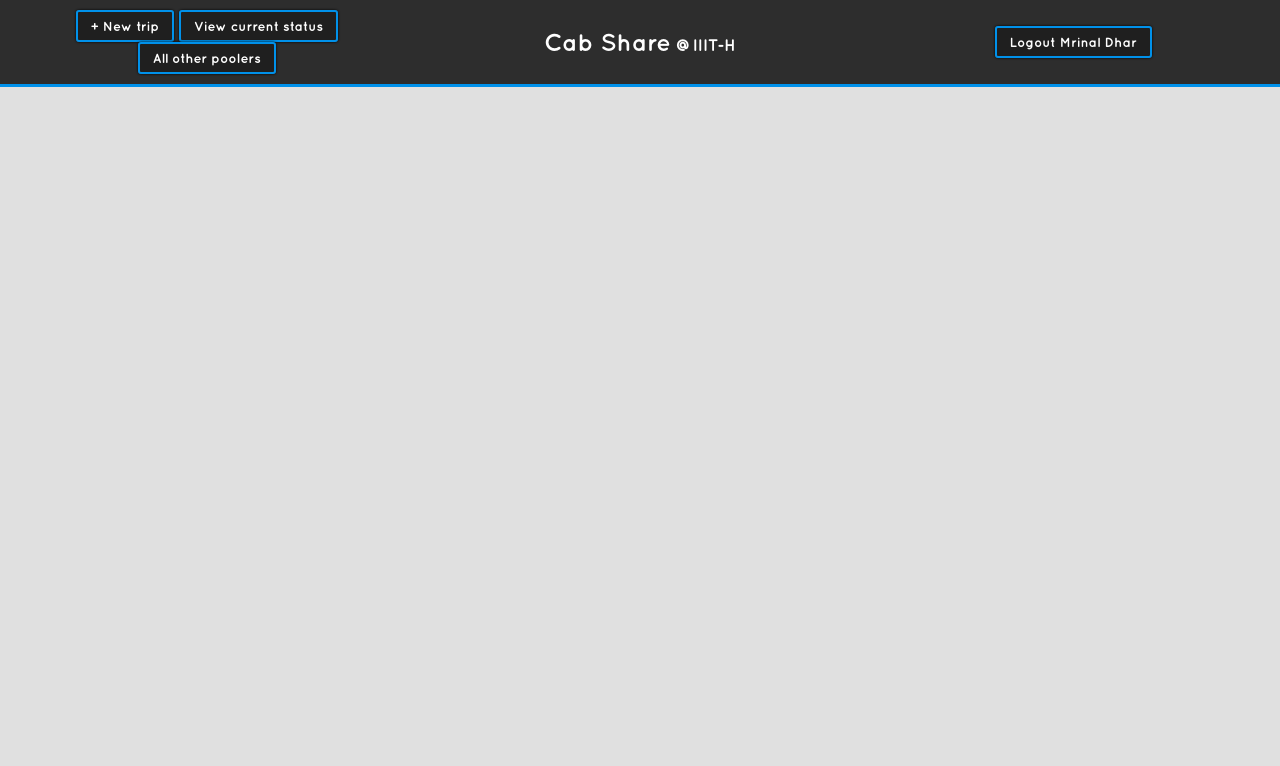
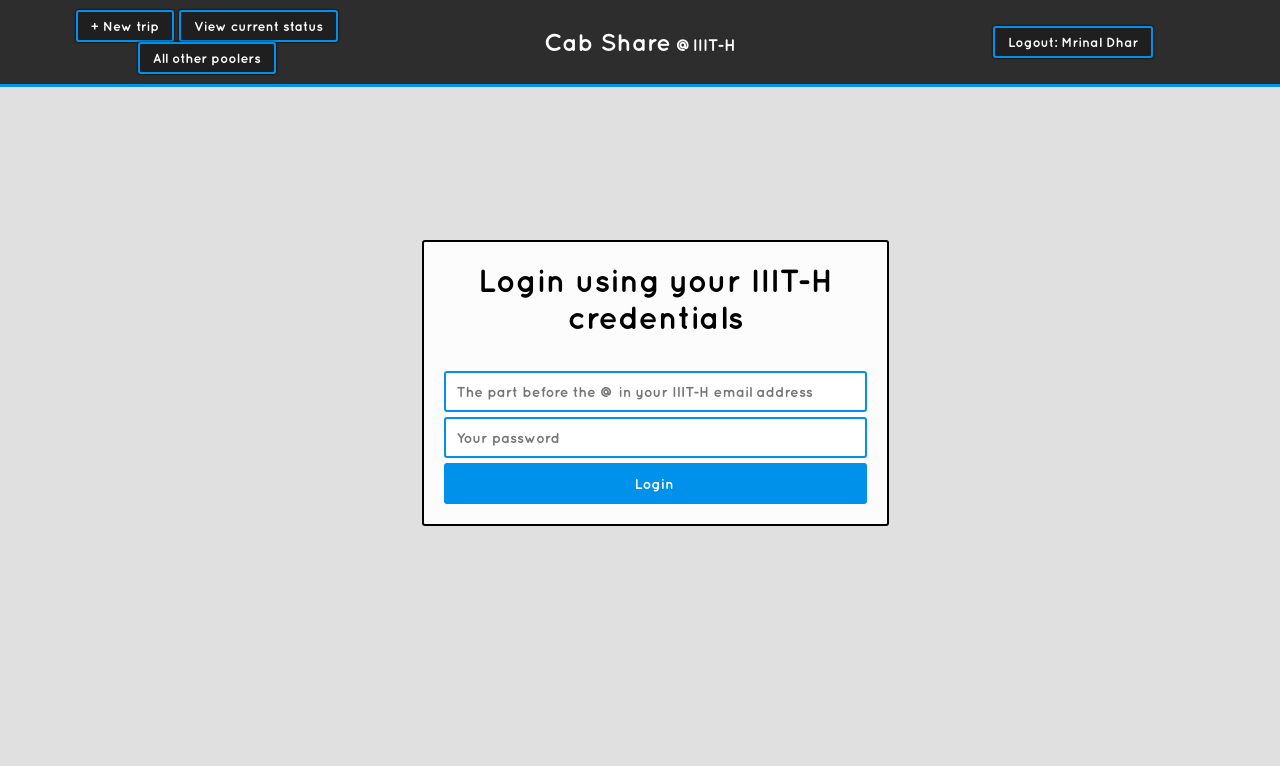
Before and after one commit to mrinaldhar/CabShare, a PHP site: page / in a window 1280 px wide. Shown: the top 766 px of the page. Run offline with PHP 8.4, Linux system fonts and the light colour scheme.

Commit message:
Basic login page ready

```diff
--- /dev/null
+++ b/css/amogh.txt
@@ -0,0 +1 @@
+Email script
--- /dev/null
+++ b/css/global.css
@@ -0,0 +1,99 @@
+@font-face {
+	src: url('../fonts/myriadl.otf');
+	font-family: myriadl;
+}
+@font-face {
+	src: url('../fonts/quickbold.otf');
+	font-family: quickbold;
+}
+body {
+	padding: 0;
+	margin: 0;
+	overflow: none;
+	font-family: myriadl;
+	background-color: #e0e0e0;
+}
+.footer {
+	position: fixed;
+	bottom: 0px;
+	left: 0px;
+	width: 100%;
+	text-align: center;
+	font-family: quickbold;
+	background-color: rgba(0,0,0,0.8);
+	padding-top: 7px;
+	padding-bottom: 7px;
+	color: white;
+	/*box-shadow: 0 0 1px black;*/
+	border-top: 3px solid black;
+	font-size: 0.9em;
+}
+.footer a {
+	color: #40C4FF;
+	text-decoration: none;
+}
+.footer a:hover {
+	color: #80D8FF;
+}
+.header {
+	font-family: quickbold;
+	position: fixed;
+	top: 0px;
+	width: 100%;
+	left: 0px;
+	border-bottom: 3px solid #0091EA;
+	background-color: rgba(0,0,0,0.8);
+	color: white;
+	padding: 7px;
+	padding-left: 20px;
+	padding-right: 20px;
+	text-align: center;
+}
+#logo_top {
+	font-size: 1.5em;
+}
+#iiith {
+	font-size: 0.7em;
+	padding-left: 5px;
+}
+.btn {
+	border: 2px solid #0091EA;
+	background-color: rgba(0,0,0,0.3);
+	border-radius: 3px;
+	padding-top: 6px;
+	padding-bottom: 6px;
+	padding-left: 13px;
+	padding-right: 13px;
+	color: white;
+	font-family: quickbold;
+	cursor: pointer;
+	box-shadow: 0 0 3px black;
+}
+.btn:hover {
+	color: #0091EA;
+	background-color: rgba(255,255,255,0.9);
+}
+.anim {
+  -o-transition:.5s;
+  -ms-transition:.5s;
+  -moz-transition:.5s;
+  -webkit-transition:.5s;
+  transition:.5s;
+}
+.container {
+	position: absolute;
+	top: 100px;
+	left: 10%;
+	width: 80%;
+	max-width: 80%;
+	border: 2px solid black;
+	padding: 20px;
+	border-radius: 3px;
+	background-color: rgba(255,255,255,0.9);
+}
+#page_title {
+	font-family: quickbold;
+	font-size: 2em;
+	display: block;
+
+}
--- a/header.php
+++ b/header.php
@@ -1,3 +1,6 @@
+<?php
+?>
+
 <table class="header">
 	<tr>
 		<td width="30%">
@@ -9,7 +12,10 @@
 <span id="logo_top">Cab Share<span id="iiith">@IIIT-H</span></span>
 		</td>
 		<td width="30%">
-			<button class="btn anim">Logout Mrinal Dhar</button>
+			<button class="btn anim">Logout: Mrinal Dhar</button>
 		</td>
 	</tr>
 </table>
+
+<?php
+?>
--- a/index.php
+++ b/index.php
@@ -2,94 +2,58 @@
 <html>
 <head>
 <title>Cab Share</title>
+<link rel="stylesheet" href="./css/global.css" />
 <style>
-@font-face {
-	src: url('./fonts/myriadl.otf');
-	font-family: myriadl;
+#login_form {
+	width: 100%;
 }
-@font-face {
-	src: url('./fonts/quickbold.otf');
+#login_form input {
+	display: block;
+	width: 100%;
+	/*padding: 10px;*/
+	padding-top: 10px;
+	padding-bottom: 10px;
+	padding-left: 10px;
+	border: 2px solid #0091EA;
+	border-radius: 3px;
 	font-family: quickbold;
+	outline-width: 0px;
+	font-size: 0.9em;
+	margin-top: 5px;
+	-webkit-box-sizing: border-box; /* Safari/Chrome, other WebKit */
+	-moz-box-sizing: border-box;    /* Firefox, other Gecko */
+	box-sizing: border-box;         /* Opera/IE 8+ */
 }
-body {
-	padding: 0;
-	margin: 0;
-	overflow: none;
-	font-family: myriadl;
-	background-color: #e0e0e0;
+#login_form input:active {
+	box-shadow: 0 0 1px black;
 }
-.footer {
-	position: fixed;
-	bottom: 0px;
-	left: 0px;
-	width: 100%;
+.submit-btn {
+	background-color: #0091EA;
+	box-shadow: 0 0 0px black;
+}
+.container {
+	left: 33%;
 	text-align: center;
-	font-family: quickbold;
-	background-color: rgba(0,0,0,0.8);
-	padding-top: 7px;
-	padding-bottom: 7px;
-	color: white;
-	/*box-shadow: 0 0 1px black;*/
-	border-top: 3px solid black;
-	font-size: 0.9em;
+	width: 33%;
+	top: 30%;
 }
-.footer a {
-	color: #40C4FF;
-	text-decoration: none;
-}
-.footer a:hover {
-	color: #80D8FF;
-}
-.header {
-	font-family: quickbold;
-	position: fixed;
-	top: 0px;
-	width: 100%;
-	left: 0px;
-	border-bottom: 3px solid #0091EA;
-	background-color: rgba(0,0,0,0.8);
-	color: white;
-	padding: 7px;
-	padding-left: 20px;
-	padding-right: 20px;
-	text-align: center;
-}
-#logo_top {
-	font-size: 1.5em;
-}
-#iiith {
-	font-size: 0.7em;
-	padding-left: 5px;
-}
-.btn {
-	border: 2px solid #0091EA;
-	background-color: rgba(0,0,0,0.3);
-	border-radius: 3px;
-	padding-top: 6px;
-	padding-bottom: 6px;
-	padding-left: 13px;
-	padding-right: 13px;
-	color: white;
-	font-family: quickbold;
-	cursor: pointer;
-	box-shadow: 0 0 3px black;
-}
-.btn:hover {
-	color: #0091EA;
-	background-color: rgba(255,255,255,0.9);
-}
-.anim {
-  -o-transition:.5s;
-  -ms-transition:.5s;
-  -moz-transition:.5s;
-  -webkit-transition:.5s;
-  transition:.5s;
+#page_title {
+	padding-bottom: 30px;
+	display: block;
 }
 </style>
 </head>
 <body>
 <?php require_once('header.php'); ?>
 
+<div class="container">
+<form id="login_form" action="login.php">
+	<span id="page_title">Login using your IIIT-H credentials</span>
+<input type="text" placeholder="The part before the @ in your IIIT-H email address" name="username" />
+<input type="password" placeholder="Your password" name="password" />
+<input type="submit" class="btn anim submit-btn" value="Login" />
+</form>
+</div>
 
 <?php require_once('footer.php'); ?>
 </body>
```
Also changed, not shown: home.php (added, +24 -0 lines).
